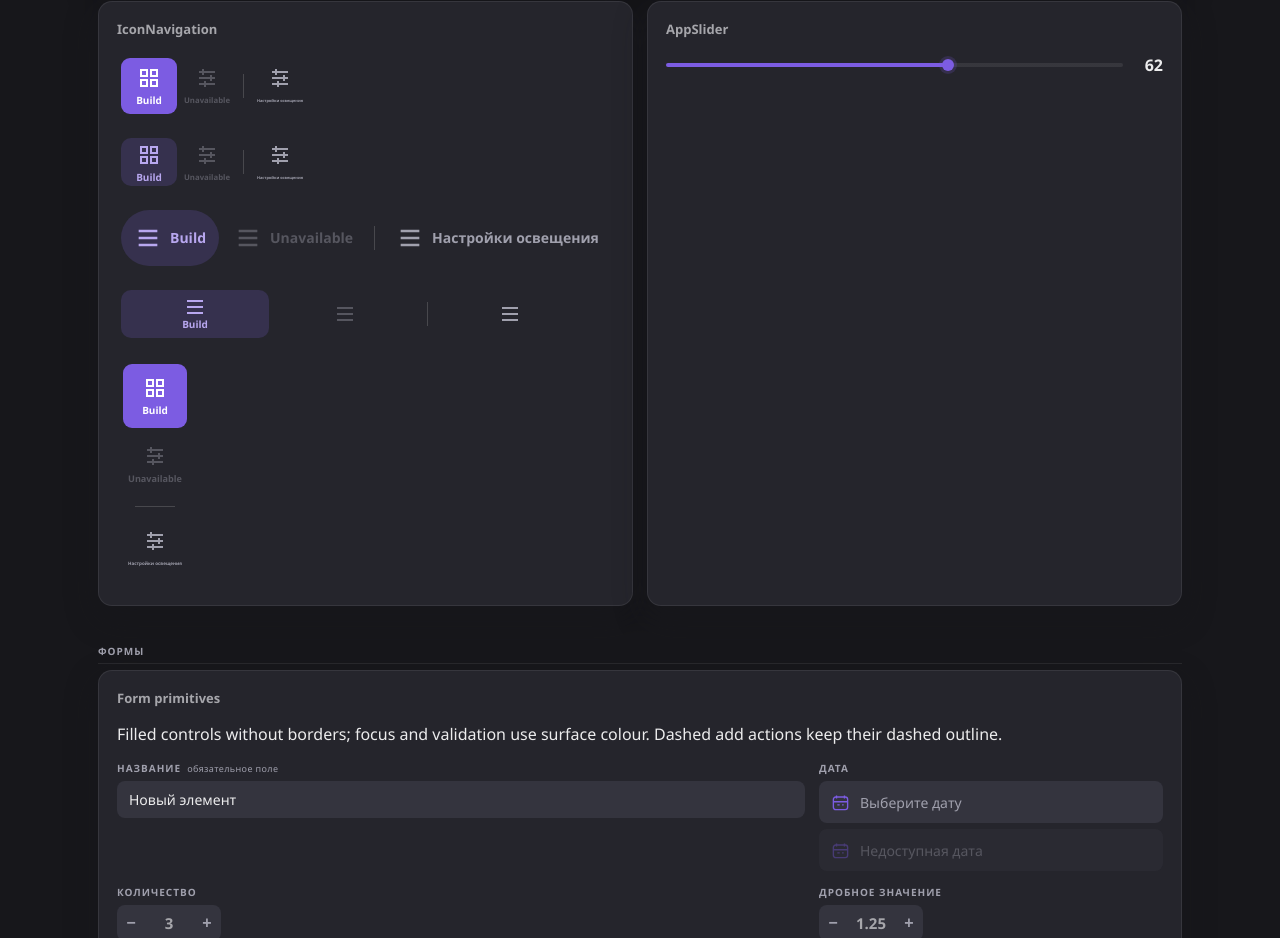
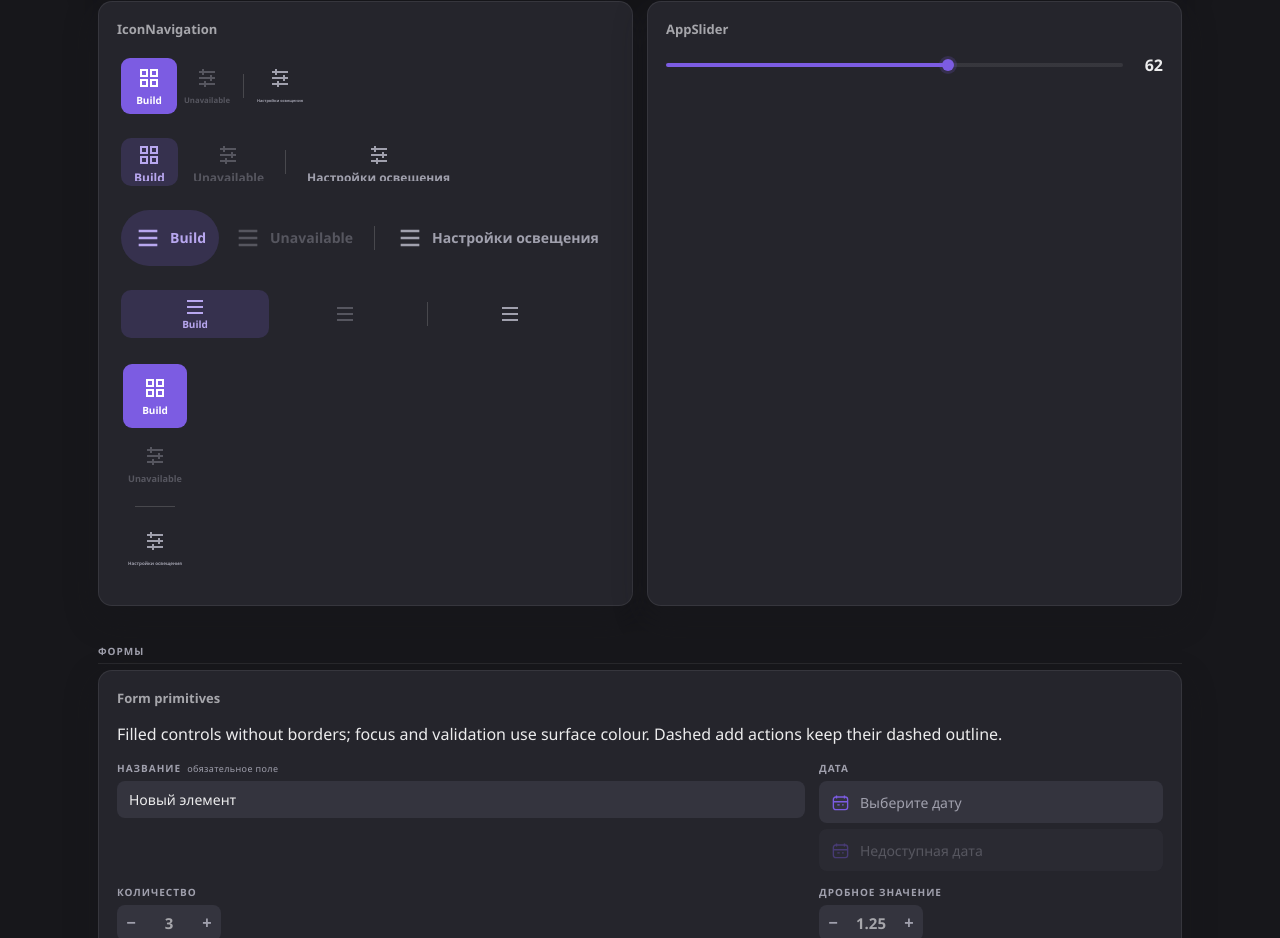
Before and after one commit to SylvieShare/share-ui, a Vue app: page / in a window 1280 px wide. Shown: the part 3740-4678 px from the top of the page. Built offline with nearby package versions, Linux system fonts and the light colour scheme.

Commit message:
Сохранять размер подписей навигации с шириной по содержимому

```diff
--- a/package.json
+++ b/package.json
@@ -1,6 +1,6 @@
 {
   "name": "@sylvieshare/share-ui",
-  "version": "0.57.1",
+  "version": "0.58.0",
   "description": "Shared Vue 3 design tokens, UI primitives and headless interactions for SylvieShare applications.",
   "type": "module",
   "main": "./dist/share-ui.js",
--- a/src/components/IconNavigation.vue
+++ b/src/components/IconNavigation.vue
@@ -1,6 +1,6 @@
 <template>
   <nav ref="element" class="share-icon-navigation"
-    :class="[`share-icon-navigation--${orientation}`, `share-icon-navigation--${layout}`, { 'share-icon-navigation--instant': !animate || !ready, 'share-icon-navigation--pill': pill }]"
+    :class="[`share-icon-navigation--${orientation}`, `share-icon-navigation--${layout}`, { 'share-icon-navigation--instant': !animate || !ready, 'share-icon-navigation--pill': pill, 'share-icon-navigation--content': contentSized && layout === 'stacked' }]"
     :style="{ '--icon-navigation-size': `${size}px`, '--icon-navigation-height': `${height ?? size}px`, '--icon-navigation-icon-size': `${iconSize}px`, '--icon-navigation-label-size': typeof labelSize === 'number' ? `${labelSize}px` : labelSize || undefined, '--icon-navigation-radius': typeof radius === 'number' ? `${radius}px` : radius || undefined }" :aria-label="label">
     <span class="share-icon-navigation__indicator" :style="indicatorStyle" aria-hidden="true" />
     <template v-for="(item, index) in items" :key="item.key">
@@ -32,6 +32,7 @@ const props = defineProps({
   iconSize: { type: Number, default: 24 }, labelSize: { type: [Number, String], default: null },
   selectedSize: { type: Number, default: 84 }, maxSize: { type: Number, default: 148 },
   selection: { type: Array, default: null },
+  contentSized: { type: Boolean, default: false },
 })
 const emit = defineEmits(['update:modelValue', 'select'])
 const { element, ready, buttons, indicatorStyle, itemStyle, setButton, measure, reveal, revealActive } = useIconNavigation(props)
@@ -97,7 +98,7 @@ defineExpose({ element, updateIndicator: measure, revealActive })
 }
 .share-icon-navigation__icon { display: flex; align-items: center; justify-content: center; width: var(--icon-navigation-icon-size); height: var(--icon-navigation-icon-size); flex: none; }
 .share-icon-navigation__icon > :deep(svg) { width: 100%; height: 100%; }
-.share-icon-navigation__label { max-width: 100%; overflow: hidden; text-overflow: ellipsis; white-space: nowrap; line-height: 13px; }
+.share-icon-navigation__label { max-width: 100%; overflow: hidden; text-overflow: ellipsis; white-space: nowrap; line-height: var(--icon-navigation-label-line-height, 13px); }
 .share-icon-navigation__item:hover:not(:disabled) { color: var(--text-1); border-color: var(--border-strong); }
 .share-icon-navigation__item--selected, .share-icon-navigation__item--selected:hover:not(:disabled) { color: var(--text-on-accent); border-color: transparent; }
 .share-icon-navigation__item:focus-visible { outline: 2px solid var(--accent); outline-offset: -2px; }
@@ -119,7 +120,8 @@ defineExpose({ element, updateIndicator: measure, revealActive })
 .share-icon-navigation__divider { flex: none; width: 1px; height: 24px; margin: 0 6px; background: var(--border-strong); }
 .share-icon-navigation--vertical > .share-icon-navigation__divider { width: 40px; height: 1px; margin: 6px 0; }
 .share-icon-navigation--inline > .share-icon-navigation__item { flex-direction: row; gap: 8px; width: auto; min-width: var(--icon-navigation-size); padding-inline: 12px; font-size: var(--icon-navigation-label-size, 14px); }
-.share-icon-navigation--inline .share-icon-navigation__label { line-height: 1.3; }
+.share-icon-navigation--inline .share-icon-navigation__label { line-height: var(--icon-navigation-label-line-height, 1.3); }
+.share-icon-navigation--content > .share-icon-navigation__item { width: auto; min-width: var(--icon-navigation-size); padding-inline: 12px; }
 .share-icon-navigation--compact { width: 100%; scrollbar-width: none; }
 .share-icon-navigation--compact::-webkit-scrollbar { display: none; }
 .share-icon-navigation--compact > .share-icon-navigation__item { flex-direction: row; padding: 0; overflow: hidden; color: color-mix(in srgb,var(--accent-soft) calc(var(--icon-navigation-selection,0) * 100%),var(--text-muted)); transition: width 260ms cubic-bezier(.25,.1,.25,1),color 260ms cubic-bezier(.25,.1,.25,1); }
--- a/src/composables/useIconNavigation.js
+++ b/src/composables/useIconNavigation.js
@@ -41,7 +41,7 @@ export function useIconNavigation(props) {
   function measure() {
     if (!element.value) return
     if (compact.value) { width.value = element.value.clientWidth; return }
-    if (props.layout === 'stacked') fitNavigationLabels(buttons.values())
+    if (props.layout === 'stacked' && !props.contentSized) fitNavigationLabels(buttons.values())
     const next = props.items.map(item => {
       const node = buttons.get(item.key)
       return node ? { x: node.offsetLeft, y: node.offsetTop, width: node.offsetWidth, height: node.offsetHeight } : null
@@ -77,7 +77,7 @@ export function useIconNavigation(props) {
     fonts?.ready.then(() => { if (!disposed) measure() })
     fonts?.addEventListener('loadingdone', measure)
   })
-  watch(() => [props.items, props.layout, props.orientation, props.size, props.height, props.selectedSize, props.maxSize], async () => {
+  watch(() => [props.items, props.layout, props.orientation, props.size, props.height, props.selectedSize, props.maxSize, props.contentSized], async () => {
     await nextTick(); measure(); revealActive()
   }, { deep: true })
   watch(() => props.modelValue, async () => { await nextTick(); revealActive() })
--- a/src/gallery/ComponentGallery.vue
+++ b/src/gallery/ComponentGallery.vue
@@ -179,7 +179,7 @@
             <IconNavigation v-model="iconNavigationValue" :items="iconNavigationItems" label="Horizontal sections">
               <template #icon="{ item }"><svg viewBox="0 0 24 24" fill="none" stroke="currentColor" stroke-width="2" aria-hidden="true"><path :d="item.key === 'build' ? 'M4 4h6v6H4zM14 4h6v6h-6zM4 14h6v6H4zM14 14h6v6h-6z' : 'M4 6h16M4 12h16M4 18h16M8 3v6M16 9v6M10 15v6'" /></svg></template>
             </IconNavigation>
-            <IconNavigation v-model="iconNavigationValue" :items="iconNavigationItems" pill :height="48" radius="var(--r-md)" label="Rounded sections">
+            <IconNavigation v-model="iconNavigationValue" :items="iconNavigationItems" pill content-sized :label-size="12" :height="48" radius="var(--r-md)" label="Rounded sections sized by caption">
               <template #icon="{ item }"><svg viewBox="0 0 24 24" fill="none" stroke="currentColor" stroke-width="2" aria-hidden="true"><path :d="item.key === 'build' ? 'M4 4h6v6H4zM14 4h6v6h-6zM4 14h6v6H4zM14 14h6v6h-6z' : 'M4 6h16M4 12h16M4 18h16M8 3v6M16 9v6M10 15v6'" /></svg></template>
             </IconNavigation>
             <IconNavigation v-model="iconNavigationValue" :items="iconNavigationItems" pill layout="inline" :icon-size="28" :height="56" label="Inline sections">
--- a/src/index.d.ts
+++ b/src/index.d.ts
@@ -135,6 +135,7 @@ export const IconNavigation: DefineComponent<{
   selectedSize?: number
   maxSize?: number
   selection?: number[] | null
+  contentSized?: boolean
 }>
 
 export interface SlidingTab<T = string | number> {
```
Also changed, not shown: 7 other files (tests, documents, lock files or other folders).
